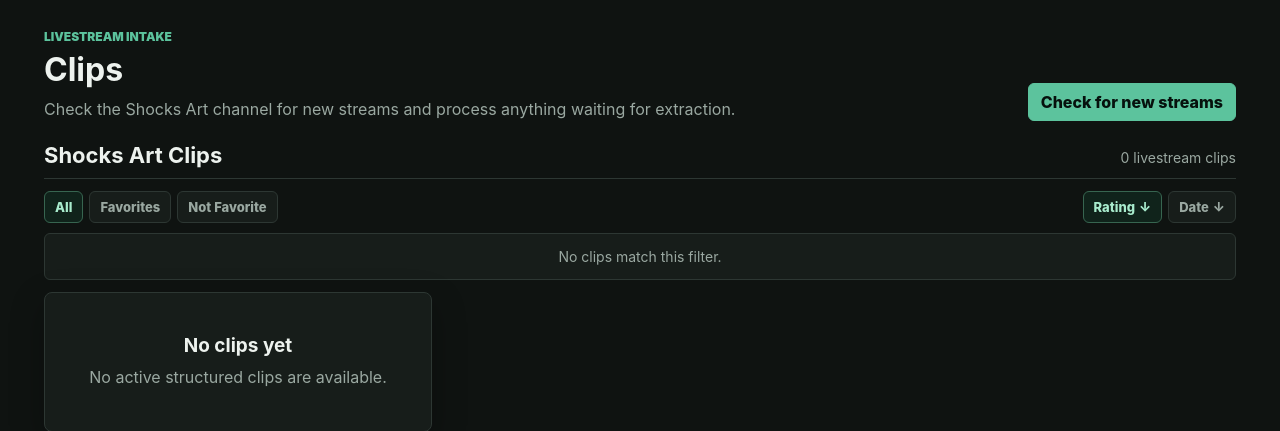
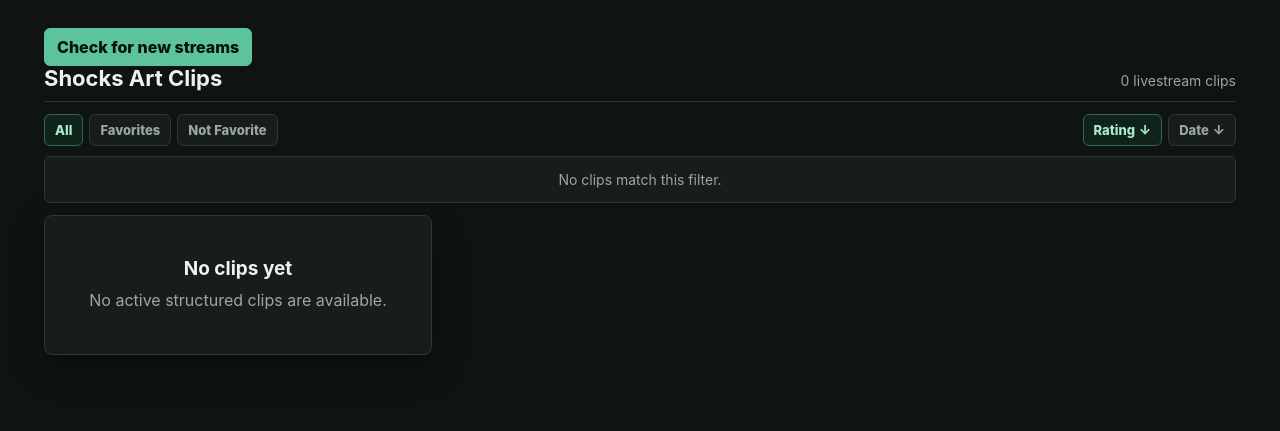
Before and after one commit to pbpunk/shocks-art, a FastAPI app: page / in a window 1280 px wide. Shown: the part 49-480 px from the top of the page. Run offline with FastAPI, Linux system fonts and the light colour scheme; data that the repository does not hold is empty; some libraries are stand-ins or nearby versions.

Commit message:
Compress Clips stream intake controls

```diff
--- a/templates/clip_stream_refresh.html
+++ b/templates/clip_stream_refresh.html
@@ -1,21 +1,12 @@
-<section class="workspace-head">
-  <div>
-    <p class="eyebrow">Livestream intake</p>
-    <h1>Clips</h1>
-    <p class="muted">Check the Shocks Art channel for new streams and process anything waiting for extraction.</p>
-  </div>
-  <div class="actions">
-    <form method="post" action="{{ url_path(request, '/actions/clips/refresh-streams') }}">
-      <button type="submit">Check for new streams</button>
-    </form>
-  </div>
-</section>
-
 {% set refresh_status = request.query_params.get('refresh_status') %}
 {% set refresh_message = request.query_params.get('refresh_message') %}
-{% if refresh_message %}
-  <section class="notice {% if refresh_status == 'error' %}warning-notice{% endif %}" aria-live="polite">
-    <strong>{% if refresh_status == 'error' %}Stream check failed.{% else %}Stream check started.{% endif %}</strong>
-    <span>{{ refresh_message }}</span>
-  </section>
-{% endif %}
+<section class="clips-refresh-bar" aria-label="Livestream intake">
+  <form method="post" action="{{ url_path(request, '/actions/clips/refresh-streams') }}">
+    <button type="submit">Check for new streams</button>
+  </form>
+  {% if refresh_message %}
+    <span class="clips-refresh-message{% if refresh_status == 'error' %} is-error{% endif %}" aria-live="polite">
+      {{ refresh_message }}
+    </span>
+  {% endif %}
+</section>
```
